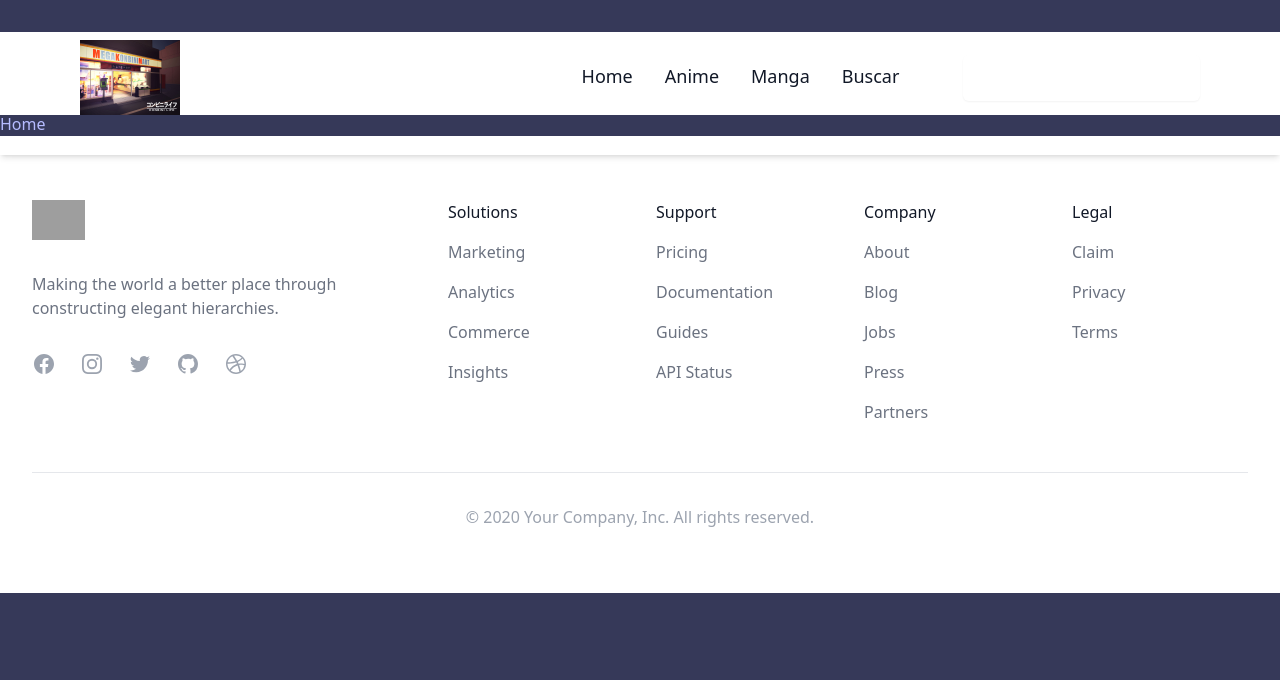
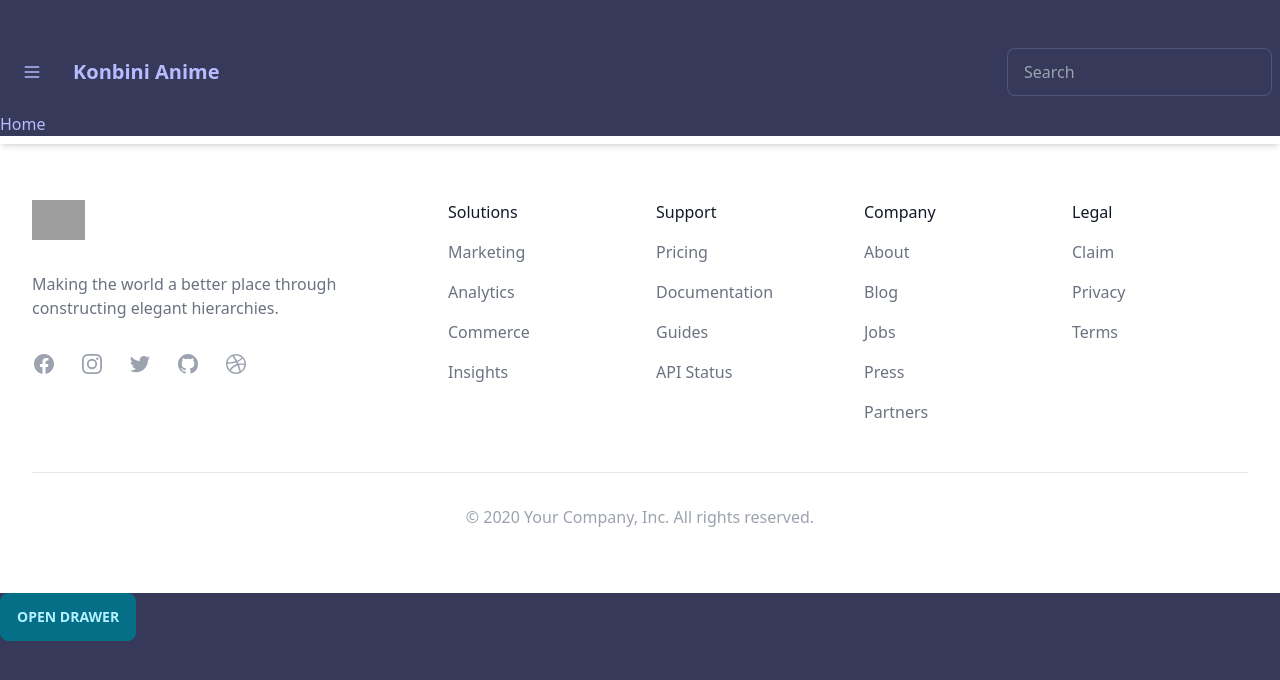
Before and after one commit to Samuel-Moo/konbini-anime, a React (Create React App) app: page / in a window 1280 px wide. Shown: the top 680 px of the page. Built offline with nearby package versions, Linux system fonts and the light colour scheme; grey boxes are pictures that could not be loaded.

Commit message:
New SideBar Derek 21/01/23

```diff
--- a/src/components/navigation/Navbar.js
+++ b/src/components/navigation/Navbar.js
@@ -2,36 +2,36 @@ import { connect } from "react-redux"
 import { NavLink } from "react-router-dom"
 import Logo1 from 'assets/images/logo_1.jpg'
 import Logo2 from 'assets/images/Logo_2.jpg'
+import React, { useState } from 'react'
 
 function Navbar(){
     return(
         <nav className='w-full py-10 shadow-md fixed'>
-            <div className="bg-white px-4 sm:px-6">
-                  <div className="-ml-4 -mt-2 flex flex-wrap items-center justify-between sm:flex-nowrap md:px-14 px-2">
-                    <div className="ml-4 mt-2">
+            <div className="navbar bg-base-100">
+          <div >
 
-                      <img src={Logo2}
-                      width={100}
-                      height={70}
-                       className=""/>
-                    </div>
-                    <div className="ml-4 mt-2 flex-shrink-0">
-                        <NavLink to="/" className="text-lg inline-flex font-medium leading-6 text-gray-900 mx-4">Home</NavLink>
-                        <NavLink to="/Anime" className="text-lg inline-flex font-medium leading-6 text-gray-900 mx-4">Anime</NavLink>
-                        <NavLink to="/Manga" className="text-lg inline-flex font-medium leading-6 text-gray-900 mx-4">Manga</NavLink>
-                        <NavLink to="/Buscar" className="text-lg inline-flex font-medium leading-6 text-gray-900 mx-4">Buscar</NavLink>
-                      <button
+            <button className="btn btn-square btn-ghost">
 
-                        type="button"
-                        className="ml-12 relative inline-flex items-center rounded-md border border-transparent bg-boton1 px-6 py-3 text-sm font-medium text-white shadow-sm hover:bg-indigo-700 focus:outline-none focus:ring-2 focus:ring-indigo-500 focus:ring-offset-2">
-                        Iniciar Sesión / Crear Cuenta
-                      </button>
-                    </div>
-                  </div>
-                </div>
+
+              {/*aqui pon la SideBar*/}
+            <svg xmlns="http://www.w3.org/2000/svg" fill="none" viewBox="0 0 24 24" className="inline-block w-5 h-5 stroke-current"><path strokeLinecap="round" strokeLinejoin="round" strokeWidth="2" d="M4 6h16M4 12h16M4 18h16"></path></svg>
+            </button>
+
+            </div>
+  <div className="flex-1">
+    <a className="btn btn-ghost normal-case text-xl">Konbini Anime</a>
+  </div>
+  <div className="flex-none gap-2">
+    <div className="form-control">
+      <input type="text" placeholder="Search" className="input input-bordered" />
+    </div>
+    </div>
+</div>
         </nav>
     )
 }
+
+
 
 const mapStateToProps=state=>({
 
--- a/src/components/navigation/Sidebar.js
+++ b/src/components/navigation/Sidebar.js
@@ -1,43 +1,33 @@
 import React, { useState } from 'react'
 import { connect } from "react-redux"
 
-function Sidebar(){
-    const SideBar = () => {
-        const [open, setOpen] = useState (false)
+function Sidebar({ children}){
 
         return(
-            <div className='bg-white py-3 fixed top-0 left-0 right-0 shadow-md'>
-                <button className='ml-4' onClick={() => setOpen(true)}>
-                    <svg xmlns="http://www.w3.org/2000/svg" fill="none" viewBox="0 0 24 24" strokeWidth={1.5} stroke="currentColor" className="w-6 h-6">
-                        <path strokeLinecap="round" strokeLinejoin="round" d="M3.75 6.75h16.5M3.75 12h16.5m-16.5 5.25h16.5" />
-                    </svg>
-                </button>
-                <div className={`${open && "hidden"} bg-gray-600/50 min-h-screen w-full fixed top-0 left-0 right-0
-                backdrop-blur-sm`} onClick={() => setOpen(false)}>
-                </div>
-                <div className={`${open ? "w-80" : "w-0"} bg-cyan-600 min-h-screen w-80 fixed top-0 left-0 transition-all duration-300`}>
-                    <div className={`${!open && "hidden" } pt-3`}>
-                        <button className='ml-4 text-white mb-14' onClick={() => setOpen(false)}>
-                            <svg xmlns="http://www.w3.org/2000/svg" fill="none" viewBox="0 0 24 24" strokeWidth={1.5} stroke="currentColor" className="w-6 h-6">
-                                <path strokeLinecap="round" strokeLinejoin="round" d="M6 18L18 6M6 6l12 12" />
-                            </svg>
-                        </button>
-                        <div className='text-center text-white text-xl hover:bg-orange-400
-                        cursor-pointer py-3 mb-2'> Link 1 </div>
-                        <div className='text-center text-white text-xl hover:bg-orange-400
-                        cursor-pointer py-3 mb-2'> Link 2 </div>
-                        <div className='text-center text-white text-xl hover:bg-orange-400
-                        cursor-pointer py-3 mb-2'> Link 3 </div>
-                        <div className='text-center text-white text-xl hover:bg-orange-400
-                        cursor-pointer py-3 mb-2'> Link 4 </div>
-                        <div className='text-center text-white text-xl hover:bg-orange-400
-                        cursor-pointer py-3 mb-2'> Link 5 </div>
+            <div className="drawer">
+                <input id="my-drawer" type="checkbox" className="drawer-toggle" />
+                    <div className="drawer-content">
+                        {children}
+
+                        {/*Page content here */}
+
+                        <label htmlFor="my-drawer" className="btn btn-primary drawer-button">Open drawer</label>
                     </div>
-                </div>
+                    <div className="drawer-side">
+                        <label htmlFor="my-drawer" className="drawer-overlay"></label>
+                        <ul className="menu p-4 w-80 bg-base-100 text-base-content">
+
+
+                        {/*Sidebar content here */}
+                            <li><a>Sidebar Item 1</a></li>
+                            <li><a>Sidebar Item 2</a></li>
+
+                        </ul>
+                    </div>
             </div>
         )
     }
-}
+
 
 const mapStateToProps=state=>({
 
--- a/src/containers/pages/Home.jsx
+++ b/src/containers/pages/Home.jsx
@@ -1,4 +1,5 @@
 import Footer from "components/navigation/Footer"
+import Sidebar from "components/navigation/Sidebar"
 import Navbar from "components/navigation/Navbar"
 import Layout from "hocs/layouts/layout"
 import Homelanding from "components/home/Home"
@@ -6,11 +7,13 @@ import Homelanding from "components/home/Home"
 function Home(){
     return(
         <Layout data-theme="mosquera">
-            <Navbar/>
-            <div className="pt-28">
-                Home
-            </div>
-            <Footer/>
+            <Sidebar>
+                <Navbar/>
+                <div className="pt-28">
+                    Home
+                </div>
+                <Footer/>
+            </Sidebar>
         </Layout>
     )
 }
```
